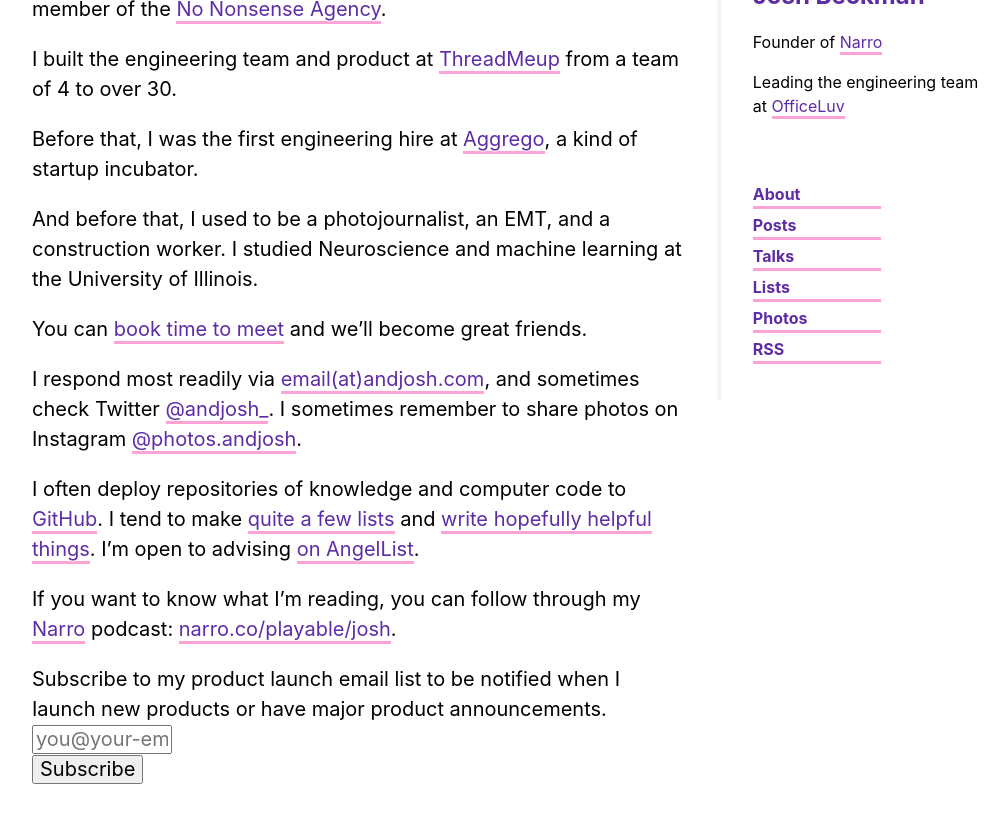
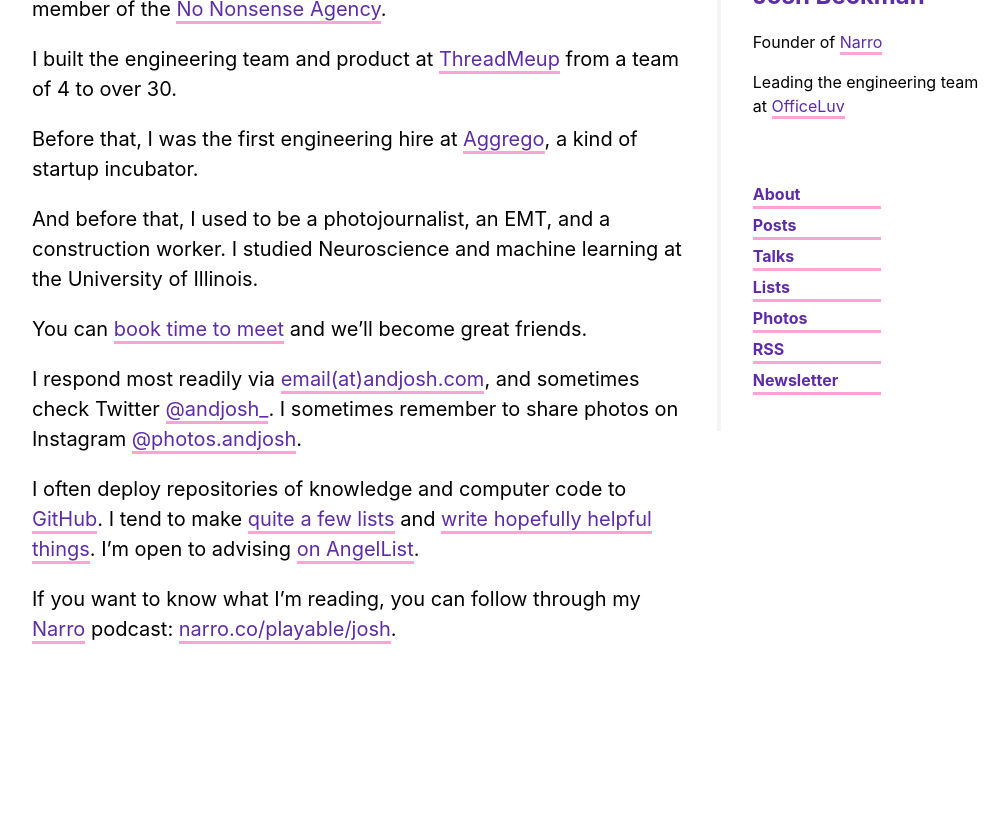
Before and after one commit to joshbeckman/andjosh.github.io, a Jekyll site: the page built from about.md, in a window 1280 px wide and 900 px high, scrolled down 639 px. Shown: the top 823 px of the window, without its empty margins (128-1136 px from the left). Built offline with Jekyll 4.4.1, drawn with Linux system fonts in a browser that asks for light colours; nearby versions of some CDN libraries; after the commit the page ends 1399 px from its top, so only the background shows below that.

Commit message:
Add newsletter link to sidebar

```diff
--- a/_includes/sidebar.html
+++ b/_includes/sidebar.html
@@ -15,5 +15,6 @@
         <a class="w4 db mb1" href="/lists" title="Lists of Preset, Past, &amp; Future">Lists</a>
         <a class="w4 db mb1" href="{{ site.photos_link }}" title="Photos">Photos</a>
         <a class="w4 db mb1" href="/rss.xml" title="Subscribe to the RSS feed" rel="alternate">RSS</a>
+        <a class="w4 db mb1" href="//tinyletter.com/andjosh" title="Subscribe to newsletter">Newsletter</a>
     </div>
 </div>
--- a/about.md
+++ b/about.md
@@ -19,5 +19,3 @@
 I often deploy repositories of knowledge and computer code to [GitHub](//github.com/andjosh). I tend to make [quite a few lists](/lists) and [write hopefully helpful things](/). I'm open to advising [on AngelList](//angel.co/andjosh).
 
 If you want to know what I'm reading, you can follow through my [Narro](//narro.co) podcast: [narro.co/playable/josh](//www.narro.co/playable/josh).
-
- <form action="https://tinyletter.com/andjosh" method="post" target="popupwindow" onsubmit="window.open('https://tinyletter.com/andjosh', 'popupwindow', 'scrollbars=yes,width=800,height=600');return true"><p><label for="tlemail">Subscribe to my product launch email list to be notified when I Iaunch new products or have major product announcements.</label><br><input type="email" style="width:140px" name="email" id="tlemail" placeholder="you@your-email.com"/><input type="hidden" value="1" name="embed"/><br><input type="submit" value="Subscribe" /></p></form>
```
